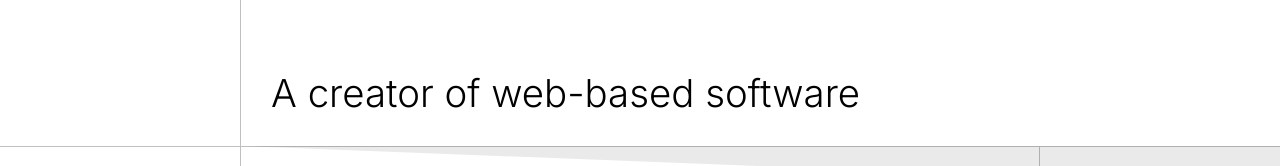
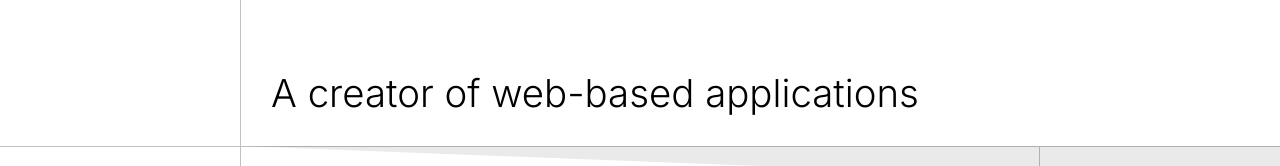
Before and after one commit to simon-robertson/simon-robertson-io, a Next.js app: page / in a window 1280 px wide. Shown: the part 205-371 px from the top of the page. Built offline with nearby package versions, Linux system fonts and the light colour scheme.

Commit message:
Change the home page heading

```diff
--- a/src/app/page.tsx
+++ b/src/app/page.tsx
@@ -14,7 +14,7 @@ export const metadata = getMetadataForPath("/")
 export default function Page() {
     return (
         <Fragment>
-            <PageHeader heading="A creator of web-based software" />
+            <PageHeader heading="A creator of web-based applications" />
             <PageContents>
                 <IntroductionSection />
                 <PreferencesSection />
```
